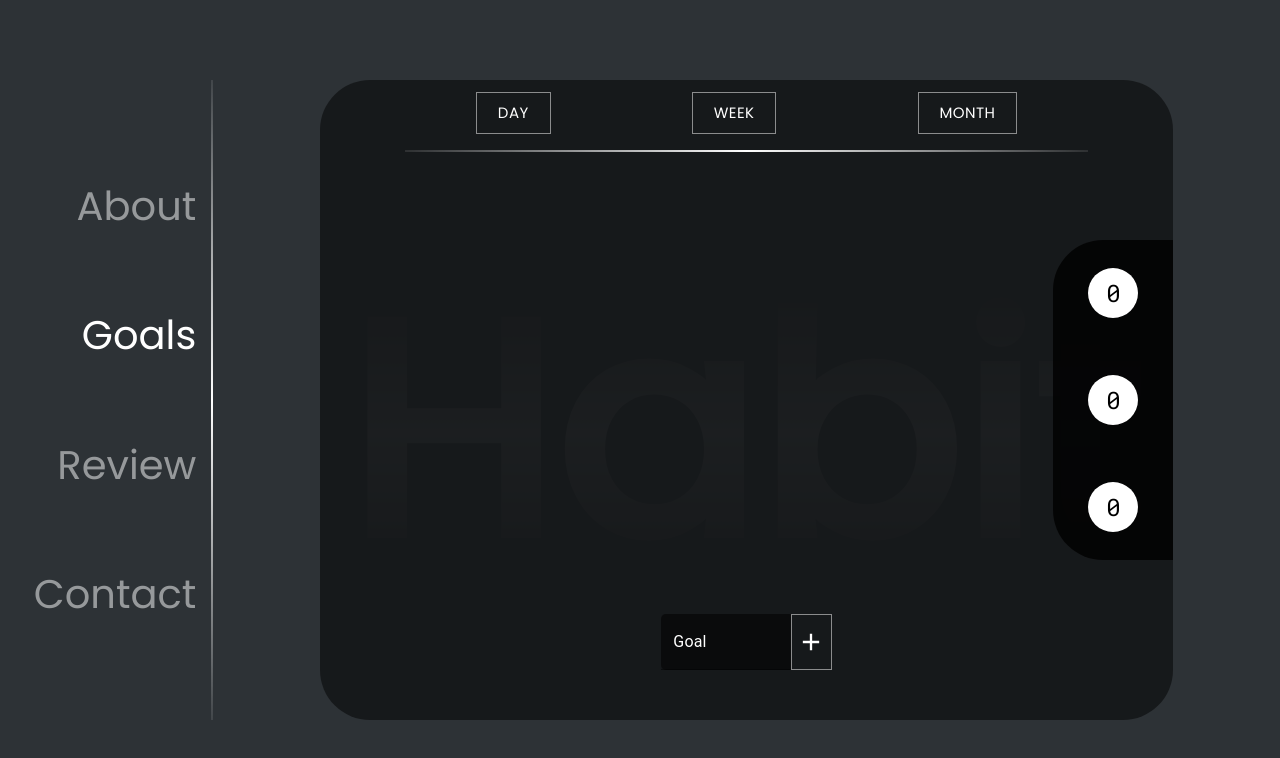
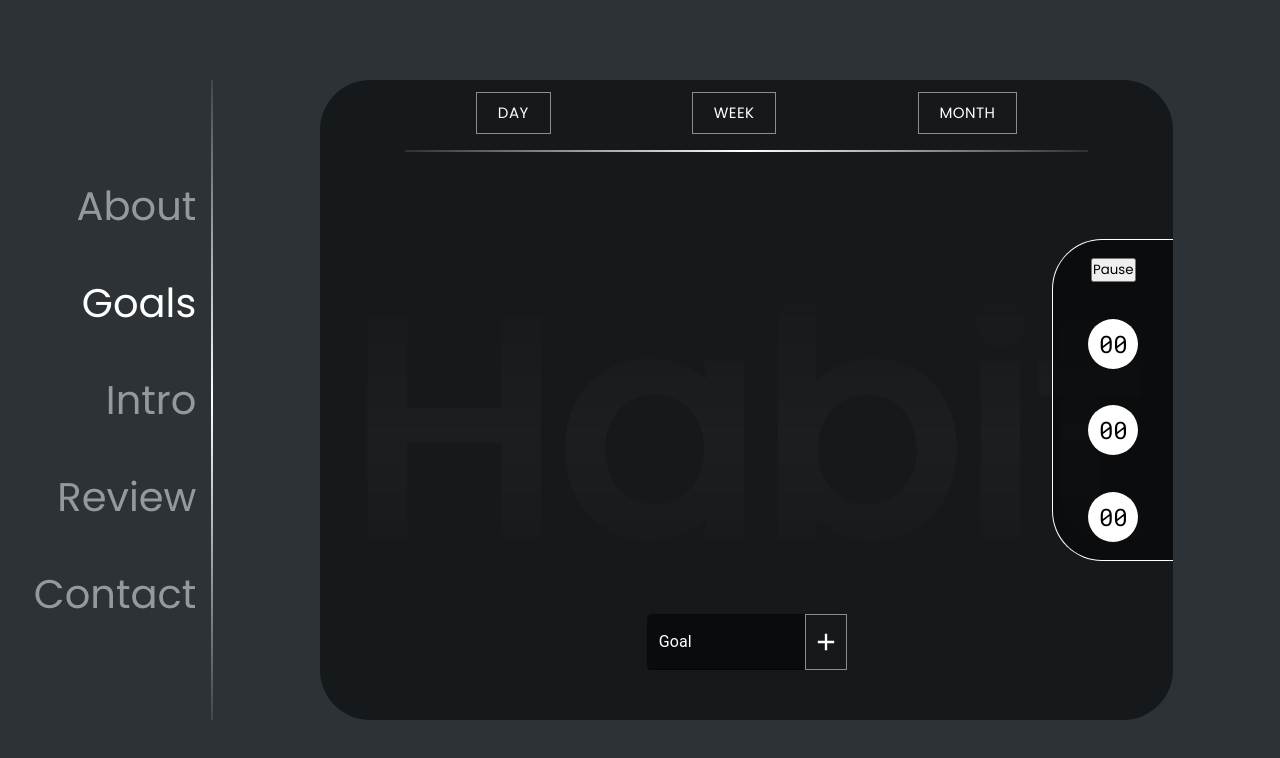
Before and after one commit to Baleksas/Tasks-tracker, a React (Create React App) app in the folder client/: page /goals in a window 1280 px wide. Shown: the top 758 px of the page. Built offline with nearby package versions, Linux system fonts and the light colour scheme; a web font is replaced by a local one.

Commit message:
Configuring style of a grid in goals and form

```diff
--- a/client/src/App.css
+++ b/client/src/App.css
@@ -116,7 +116,7 @@ nav::after {
 }
 
 .focus {
-  transform: scale(1.1);
+  /* transform: scale(1.1); */
   opacity: 1;
 }
 /* ------------------------------ */
@@ -145,6 +145,7 @@ nav::after {
   margin: auto;
 }
 .contact-container {
+  position: relative;
   align-self: center;
   margin: auto;
   width: 50%;
@@ -159,18 +160,63 @@ nav::after {
     )
     1 / 1px;
 }
-
+.contact-type {
+  position: absolute;
+  font-size: 24px;
+}
+.contact-type a {
+  color: white;
+}
+.contact-type a:hover {
+  color: rgba(255, 255, 255, 0.3);
+}
+.linked-in {
+  top: -50px;
+  left: 50px;
+}
+.instagram {
+  top: -50px;
+  right: 50px;
+}
 .timers-container {
   align-self: center;
   margin: auto;
 }
+.stopwatch-card {
+  display: flex;
+  flex: 1;
+  justify-content: space-around;
+}
+.buttons button {
+  outline: none;
+  border: none;
+  background: transparent;
+  background-color: rgb(130, 207, 238);
+  transition: all 200ms ease;
+  padding: 0 2px;
+}
+.buttons button:hover {
+  background-color: white;
+}
 .timer {
-  height: 50px;
+  box-sizing: border-box;
+  width: 80%;
+  padding: 0 10px;
+  background-color: rgba(0, 0, 0, 0.1);
+  border: 1px solid white;
+  border-top: none;
+  margin: auto;
+  align-items: center;
+  height: 40px;
   display: flex;
   justify-content: space-around;
 }
 .main_clock {
-  background-color: rgba(0, 0, 0, 0.8);
+  background-color: rgba(0, 0, 0, 0.5);
+  border-left: 1px solid white;
+  border-top: 1px solid white;
+  border-bottom: 1px solid white;
+
   width: 120px;
   height: 50%;
   border-top-left-radius: 50px;
@@ -191,7 +237,7 @@ nav::after {
   align-items: center;
   justify-content: center;
   border-radius: 50%;
-  background-color: white;
+  background-color: rgb(255, 255, 255);
 }
 .main_time_box span {
   color: black;
@@ -203,6 +249,17 @@ nav::after {
   position: relative;
   align-self: center;
   margin: auto;
+}
+/* INTRO */
+.intro-container {
+  background-color: rgba(0, 0, 0, 0.5);
+  text-align: center;
+  border-radius: 50px;
+  display: flex;
+  justify-content: center;
+}
+.intro-container div {
+  transform: translateY(-50%);
 }
 /* GRID & ABOUT */
 .about-container {
@@ -388,6 +445,7 @@ li {
   list-style: none;
 }
 /* GOALS */
+.intro-container,
 .goals-container,
 .review-container {
   width: 80%;
@@ -432,6 +490,7 @@ li {
 
 .add-goal-form {
   display: flex;
+  min-width: 200px;
   width: 20%;
   height: max-content;
   margin: auto;
@@ -464,12 +523,12 @@ li {
   width: 80%;
   flex: 2;
   display: grid;
-  grid-template-columns: 1fr 1fr 1fr;
+  grid-template-columns: repeat(auto-fit, minmax(100px, 300px));
+  grid-template-rows: repeat(10, 1fr);
   justify-items: stretch;
   margin: auto;
   margin-bottom: 25px;
   margin-top: 25px;
-  grid-template-rows: repeat(10, 1fr);
   gap: 10px;
 }
 .review-items {
@@ -514,7 +573,6 @@ td {
 }
 .importantGoal {
   background-color: #a32338;
-  transform: scale(1.05);
 }
 /* SCROLL BAR */
 /* width */
@@ -627,6 +685,10 @@ td {
   .menu-icon:hover span:first-of-type {
     width: 26px;
   }
+  .contact-type {
+    font-size: 16px;
+    top: -30px;
+  }
   .menu-icon:hover span:last-of-type {
     width: 12px;
   }
--- a/client/src/App.js
+++ b/client/src/App.js
@@ -19,6 +19,7 @@ import Goals from "./components/Goals/Goals";
 import About from "./components/About";
 import Contact from "./components/Contact/Contact";
 import { AnimatePresence, motion } from "framer-motion";
+import Instructions from "./components/Instructions";
 const App = () => {
   const location = useLocation();
   const [doneGoals, setDoneGoals] = useState([]);
@@ -39,8 +40,9 @@ const App = () => {
       <Nav />
       <AnimatePresence exitBeforeEnter>
         <Switch exitBeforeEnter location={location} key={location.pathname}>
+          <Route exact path="/" component={Instructions}></Route>
+
           <Route path="/about" component={About}></Route>
-          <Route exact path="/" component={About}></Route>
           <Route path="/goals">
             <Goals
               countRef={countRef}
--- a/client/src/components/Contact/Contact.js
+++ b/client/src/components/Contact/Contact.js
@@ -15,6 +15,14 @@ const Contact = () => {
       className="container"
     >
       <div className="contact-container">
+        <div className="linked-in contact-type">
+          <a href="https://www.linkedin.com/in/aleksas-bagdonas-2bb8a71b2/">
+            LinkedIn
+          </a>
+        </div>
+        <div className="instagram contact-type">
+          <a href="https://www.instagram.com/alexas.ba/">Instagram</a>
+        </div>
         <form
           method="POST"
           netlify
--- a/client/src/components/Goals/Goal.js
+++ b/client/src/components/Goals/Goal.js
@@ -12,6 +12,7 @@ const Goal = ({
   deleteGoal,
   priorityUp,
 }) => {
+  console.log(goal);
   const [doneTime, setDoneTime] = useState(0);
   const [pausedTimes, setPausedTimes] = useState(0);
   return (
--- a/client/src/components/Goals/Goals.js
+++ b/client/src/components/Goals/Goals.js
@@ -26,6 +26,8 @@ const Goals = ({ countRef, didGoal, goals, setGoals, deleteGoal }) => {
   useEffect(() => {
     setGoalData({ ...goalData, time: term });
   }, [term]);
+
+  const pauseOthers = (id) => {};
 
   const handleSubmit = (e) => {
     e.preventDefault();
--- /dev/null
+++ b/client/src/components/Instructions.js
@@ -0,0 +1,23 @@
+import React from "react";
+import { container, item } from "../Styles/Transitions";
+import { AnimatePresence, motion } from "framer-motion";
+import { pageTransition } from "../Styles/Transitions";
+
+const Instructions = () => {
+  return (
+    <motion.div
+      exit="out"
+      animate="in"
+      initial="initial"
+      variants={pageTransition}
+      className="container"
+    >
+      <motion.div className="intro-container">
+        <div>Here will be presented Instructions for the application.</div>
+        <div>To be continued...</div>
+      </motion.div>
+    </motion.div>
+  );
+};
+
+export default Instructions;
--- a/client/src/components/Nav.js
+++ b/client/src/components/Nav.js
@@ -54,6 +54,15 @@ const Nav = () => {
           <li>
             <Link
               onClick={openNav}
+              className={`${useLocation().pathname == "/" ? "focus" : ""}`}
+              to="/"
+            >
+              Intro
+            </Link>
+          </li>
+          <li>
+            <Link
+              onClick={openNav}
               className={`${
                 useLocation().pathname == "/review" ? "focus" : ""
               }`}
--- a/client/src/components/Timers/MainTimer.js
+++ b/client/src/components/Timers/MainTimer.js
@@ -2,17 +2,31 @@ import React from "react";
 
 const MainTimer = ({ mainTime }) => {
   return (
+    <>
       <div className="main_clock">
+        {/* Pause all the goals and show resting timer instead vv */}
+        <button>Pause</button>
+
         <div className="main_time_box">
-        <span>{parseInt(mainTime / 3600)}</span>
+          <span>
+            {mainTime < 3600 ? "0" : ""}
+            {parseInt(mainTime / 3600)}
+          </span>
         </div>
         <div className="main_time_box">
-        <span>{parseInt((mainTime % 3600) / 60)}</span>
+          <span>
+            {mainTime < 60 ? "0" : ""}
+            {parseInt((mainTime % 3600) / 60)}
+          </span>
         </div>
         <div className="main_time_box">
-        <span>{parseInt(mainTime % 3600) % 60}</span>
+          <span>
+            {mainTime < 10 ? "0" : ""}
+            {parseInt(mainTime % 3600) % 60}
+          </span>
         </div>
       </div>
+    </>
   );
 };
 
--- a/client/src/components/Timers/Timer.js
+++ b/client/src/components/Timers/Timer.js
@@ -35,7 +35,7 @@ const Timer = ({
         <p>{parseInt(timer / 3600)}</p>
         <p>{parseInt((timer % 3600) / 60)}</p>
         <p>{parseInt((timer % 3600) % 60)}</p>
-
+      </div>
       <div className="buttons">
         {status == "active" || status == "paused" ? (
           <button onClick={status == "active" ? handlePause : handleStart}>
@@ -46,7 +46,6 @@ const Timer = ({
         )}
       </div>
     </div>
-    </div>
   );
 };
 
```
Lines whose indentation alone changed are shown as unchanged.
